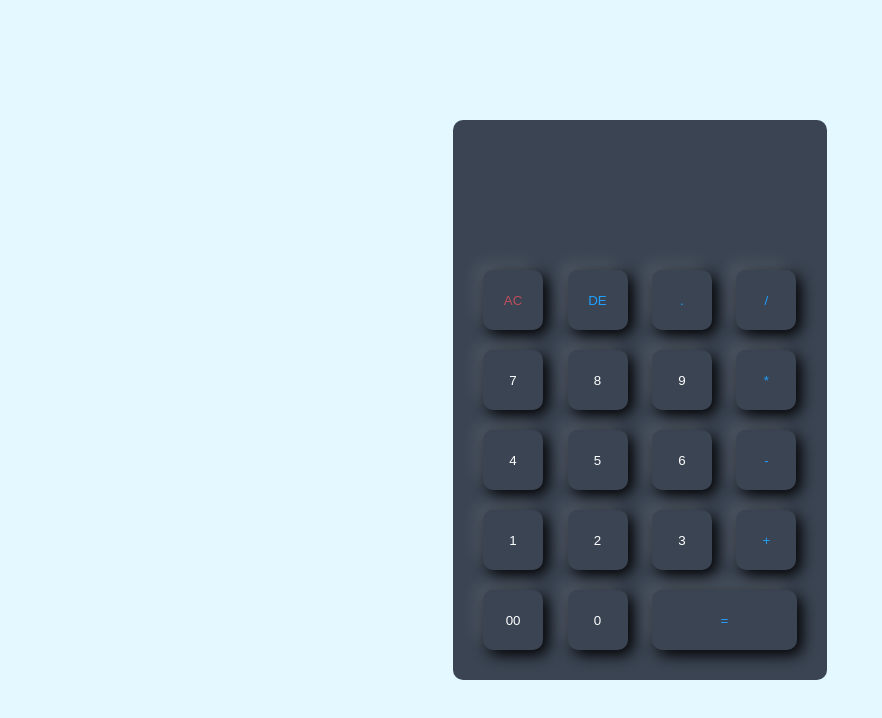
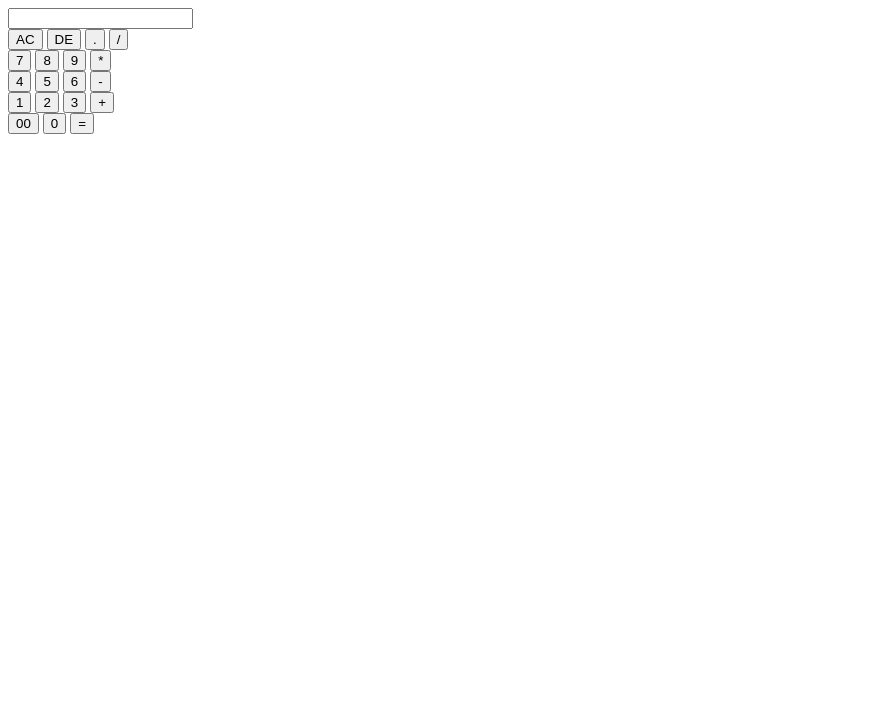
Before and after one commit to suraj3257/surajcal, a plain HTML site: page project/index.html in a window 1280 px wide. Shown: the whole page, without its empty margins (0-882 px from the left). Drawn offline with Linux system fonts and the light colour scheme.

Commit message:
Update index.html

```diff
--- a/project/index.html
+++ b/project/index.html
@@ -5,65 +5,7 @@
 	<meta name="viewport" content="width=device-width, initial-scale=1.0">
 	<title>calculator</title>
 	<style>
-		*{
-			margin:0;
-			padding: 0;
-			font-family: 'poppins',sans-serif;
-			box-sizing: border-box;
-		}
-		.container{
-			width: 100%;
-			height: 100vh;
-			background: #e3f9ff;
-			display: flex;
-			align-items: center;
-			justify-content: center;
-		}
-		.calculator{
-			background: #3a4452;
-			padding: 20px;
-			border-radius: 10px;
-		}
-		.calculator form input{
-			border: 0;
-			outline: 20px;
-			width: 60px;
-			height: 60px;
-			border-radius:10px;
-			box-shadow: -8px -8px 15px rgba(255,255,255,0.1),5px 5px 15px rgba(0,0,0.2);
-			background: transparent;
-			color: #fff;
-			cursor: pointer;
-			margin: 10px;
-		}
-		form .display{
-			display: flex;
-			justify-content: flex-end;
-			margin: 20px 0;
-		}
-		form .display input{
-			text-align: center;
-			flex: 1;
-			font-size: 45px;
-			box-shadow: none;
-		}
-		form input.equal{
-			width: 145px;
-		}
-		form input.operator{
-			color: #219fff;
 
-		}
-		form input:hover{
-           cursor: pointer;
-        }
-		form input:active{
-    transform: scale(1.05);
-    box-shadow: 0 2px 4px 1px rgba(0, 0, 0, 0.19),0 1.5px 1.5px rgba(0, 0, 0, 0.23);
-      }
-     form input.clear{
-      	color: #bf4d5d;
-      }
 
 	</style>
 </head>
```
